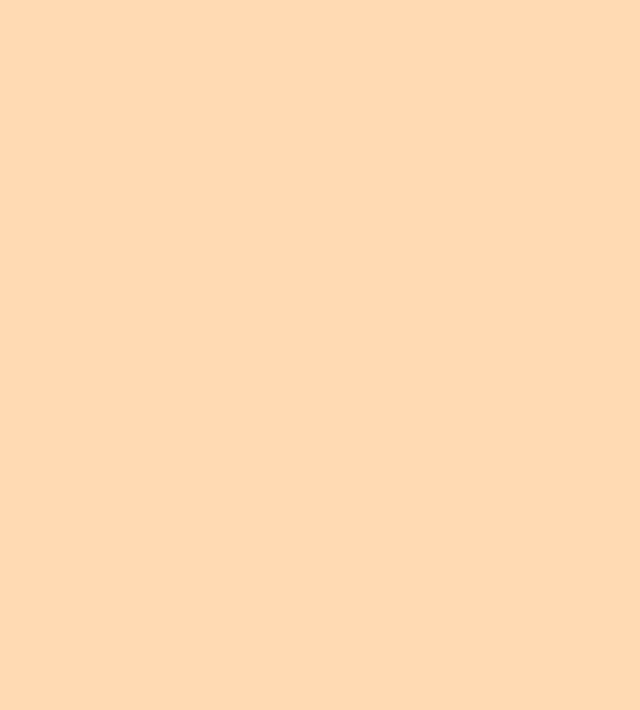
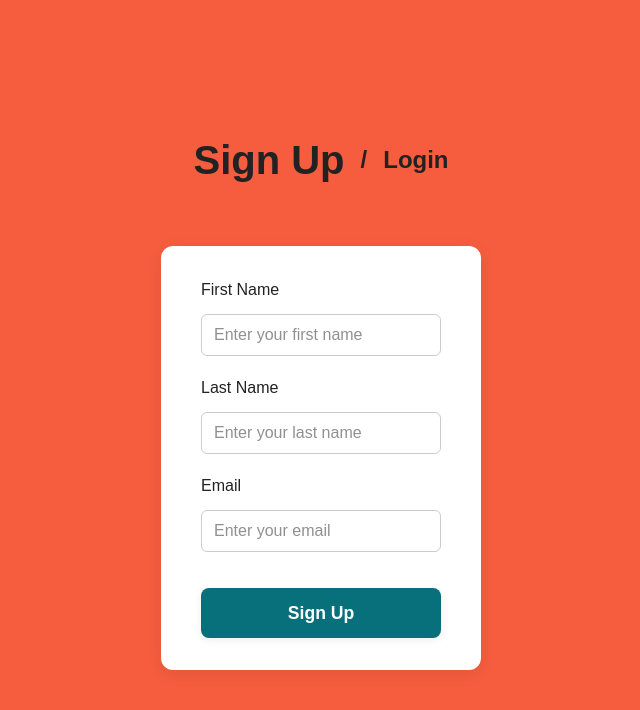
Before and after one commit to virtu-ally/virtually-fe, a React (Vite) app: page /virtually-fe/login in a window 1280 px wide. Before the commit this address had no page. Shown: the top 710 px of the page, without its empty margins (319-959 px from the left). Built offline with nearby package versions, Linux system fonts and the light colour scheme; a web font is replaced by a local one.

Commit message:
add login signup

```diff
--- a/package.json
+++ b/package.json
@@ -12,6 +12,7 @@
   },
   "dependencies": {
     "@tailwindcss/vite": "^4.1.3",
+    "@tanstack/react-query": "^5.75.2",
     "lucide-react": "^0.487.0",
     "react": "^19.0.0",
     "react-dom": "^19.0.0",
--- a/src/App.tsx
+++ b/src/App.tsx
@@ -3,6 +3,7 @@ import "./App.css";
 import { Route, Routes, useLocation, useNavigate } from "react-router-dom";
 
 import Dashboard from "./pages/Dashboard";
+import Login from "./pages/Login";
 import Template from "./pages/Template";
 import { useState } from "react";
 
@@ -27,8 +28,12 @@ function App() {
       `}
     >
       <Routes location={location}>
-        <Route path="/" element={<Dashboard onNavigate={handleTransition} />} />
+        <Route
+          path="/dashboard"
+          element={<Dashboard onNavigate={handleTransition} />}
+        />
         <Route path="/template" element={<Template />} />
+        <Route path="/login" element={<Login />} />
       </Routes>
     </div>
   );
--- /dev/null
+++ b/src/api/customer.ts
@@ -0,0 +1,26 @@
+export const signup = async (form: {
+  first_name: string;
+  last_name: string;
+  email: string;
+}) => {
+  const res = await fetch("http://localhost:8080/customers", {
+    method: "POST",
+    headers: {
+      "Content-Type": "application/json",
+      //   Accept: "application/json",
+    },
+    credentials: "include",
+    body: JSON.stringify(form),
+  });
+  if (!res.ok) throw new Error("Signup failed");
+  return res.json();
+};
+
+export const login = async ({ id }) => {
+  const res = await fetch(`http://localhost:8080/customers/${id}`, {
+    method: "GET",
+    headers: { Accept: "application/json" },
+  });
+  if (!res.ok) throw new Error("Login failed");
+  return res.json();
+};
--- a/src/index.css
+++ b/src/index.css
@@ -9,6 +9,7 @@
   --primary-color-orange: #f55d3e;
   --primary-color-red: #d11f2f;
   --primary-color-teal: #07707a;
+  --primary-color-yellow: #f5b83e;
   --font-kameron: "Kameron", sans-serif;
   background-color: #ffdab3;
   font-family: var(--font-kameron);
--- a/src/main.jsx
+++ b/src/main.jsx
@@ -1,14 +1,26 @@
 import "./index.css";
+
+import {
+  QueryClient,
+  QueryClientProvider,
+  useMutation,
+  useQuery,
+  useQueryClient,
+} from "@tanstack/react-query";
 
 import App from "./App.jsx";
 import { BrowserRouter } from "react-router-dom";
 import { StrictMode } from "react";
 import { createRoot } from "react-dom/client";
 
+// Create a client
+const queryClient = new QueryClient();
 createRoot(document.getElementById("root")).render(
   <StrictMode>
     <BrowserRouter basename="/virtually-fe/">
-      <App />
+      <QueryClientProvider client={queryClient}>
+        <App />
+      </QueryClientProvider>
     </BrowserRouter>
   </StrictMode>
 );
--- /dev/null
+++ b/src/pages/Login/index.css
@@ -0,0 +1,114 @@
+.login-container {
+  min-height: 100vh;
+  background: var(--primary-color-orange, #f55d3e);
+  display: flex;
+  flex-direction: column;
+  align-items: center;
+  justify-content: center;
+}
+
+.login-form-container {
+  /* display: flex;
+  flex-direction: column;
+  align-items: center;
+  justify-content: center; */
+}
+
+.login-title {
+  font-size: 1.5rem;
+  font-weight: bold;
+  margin-bottom: 2rem;
+  text-align: center;
+  color: #222;
+  transition: font-size 500ms;
+}
+
+.login-form {
+  background: #fff;
+  border-radius: 0.75rem;
+  padding: 2rem 2.5rem;
+  box-shadow: 0 4px 16px rgba(0, 0, 0, 0.08);
+  display: flex;
+  flex-direction: column;
+  gap: 1.25rem;
+  min-width: 320px;
+  overflow: hidden;
+  transition: height 0.5s cubic-bezier(0.4, 0, 0.2, 1);
+}
+
+.login-form.signup {
+  height: 600px;
+}
+
+.login-form.login {
+  height: 300px;
+}
+
+.login-form label {
+  font-weight: 500;
+  color: #222;
+  display: flex;
+  flex-direction: column;
+  gap: 0.5rem;
+}
+
+.login-input {
+  border: 1px solid #ccc;
+  border-radius: 0.375rem;
+  padding: 0.5rem 0.75rem;
+  font-size: 1rem;
+  margin-top: 0.25rem;
+  transition: border-color 0.2s;
+}
+
+.login-input:focus {
+  border-color: var(--primary-color-teal, #034c53);
+  outline: none;
+}
+
+.login-button {
+  background: var(--primary-color-teal, #034c53);
+  color: #fff;
+  border: none;
+  border-radius: 0.5rem;
+  padding: 0.75rem;
+  font-weight: bold;
+  font-size: 1.1rem;
+  cursor: pointer;
+  margin-top: 1rem;
+  transition: background 0.2s, box-shadow 0.2s;
+  box-shadow: 0 2px 8px rgba(0, 0, 0, 0.07);
+}
+
+.login-button:hover,
+.login-button:focus {
+  background: var(--primary-color-orange, #f55d3e);
+}
+
+.login-success {
+  color: #22bb33;
+  margin-top: 1rem;
+  text-align: center;
+}
+
+.login-error {
+  color: #d11f2f;
+  margin-top: 1rem;
+  text-align: center;
+}
+
+.login-title.active {
+  transition: font-size 800ms;
+  font-size: 2.5rem;
+}
+
+.login-title:hover {
+  transition: font-size 300ms;
+  font-size: 2.5rem;
+}
+
+.tab-btn {
+  background: none;
+  border: none;
+  cursor: pointer;
+}
--- /dev/null
+++ b/src/pages/Login/index.tsx
@@ -0,0 +1,131 @@
+import "./index.css";
+
+import { login, signup } from "../../api/customer";
+
+import { useMutation } from "@tanstack/react-query";
+import { useNavigate } from "react-router-dom";
+import { useState } from "react";
+
+const Login = () => {
+  const [tab, setTab] = useState<"signup" | "login">("signup");
+  const [form, setForm] = useState({
+    first_name: "",
+    last_name: "",
+    email: "",
+  });
+
+  const navigate = useNavigate();
+
+  const signupMutation = useMutation({ mutationFn: signup });
+  const loginMutation = useMutation({ mutationFn: login });
+
+  const handleChange = (e: React.ChangeEvent<HTMLInputElement>) => {
+    setForm({ ...form, [e.target.name]: e.target.value });
+  };
+
+  const handleSubmit = (e: React.FormEvent) => {
+    e.preventDefault();
+    if (tab === "signup") {
+      signupMutation.mutate(form, {
+        onSuccess: () => {
+          setForm({ first_name: "", last_name: "", email: "" });
+          navigate("/dashboard");
+        },
+        onError: () => {
+          console.log("error");
+        },
+      });
+    } else {
+      loginMutation.mutate({ id: 1 });
+    }
+  };
+
+  return (
+    <div className="login-container">
+      <div className="flex items-center justify-center gap-4 mb-6">
+        <button
+          className={`login-title tab-btn ${tab === "signup" ? "active" : ""}`}
+          onClick={() => setTab("signup")}
+        >
+          Sign Up
+        </button>
+        <span className="login-title"> / </span>
+        <button
+          className={`login-title tab-btn ${tab === "login" ? "active" : ""}`}
+          onClick={() => setTab("login")}
+        >
+          Login
+        </button>
+      </div>
+      <div className="login-form-container">
+        <form className="login-form" onSubmit={handleSubmit}>
+          {tab === "signup" && (
+            <>
+              <label>
+                First Name
+                <input
+                  name="first_name"
+                  value={form.first_name}
+                  onChange={handleChange}
+                  required
+                  className="login-input"
+                  placeholder="Enter your first name"
+                />
+              </label>
+              <label>
+                Last Name
+                <input
+                  name="last_name"
+                  value={form.last_name}
+                  onChange={handleChange}
+                  required
+                  className="login-input"
+                  placeholder="Enter your last name"
+                />
+              </label>
+            </>
+          )}
+          <label>
+            Email
+            <input
+              name="email"
+              type="email"
+              value={form.email}
+              onChange={handleChange}
+              required
+              className="login-input"
+              placeholder="Enter your email"
+            />
+          </label>
+          <button
+            type="submit"
+            className="login-button"
+            disabled={signupMutation.isPending || loginMutation.isPending}
+          >
+            {tab === "signup"
+              ? signupMutation.isPending
+                ? "Signing up..."
+                : "Sign Up"
+              : loginMutation.isPending
+              ? "Logging in..."
+              : "Login"}
+          </button>
+          {tab === "signup" && signupMutation.isSuccess && (
+            <div className="login-success">Signup successful!</div>
+          )}
+          {tab === "signup" && signupMutation.isError && (
+            <div className="login-error">Signup failed. Please try again.</div>
+          )}
+          {tab === "login" && loginMutation.isSuccess && (
+            <div className="login-success">Login successful!</div>
+          )}
+          {tab === "login" && loginMutation.isError && (
+            <div className="login-error">Login failed. Please try again.</div>
+          )}
+        </form>
+      </div>
+    </div>
+  );
+};
+
+export default Login;
```
Also changed, not shown: 1 other file (tests, documents, lock files or other folders).
